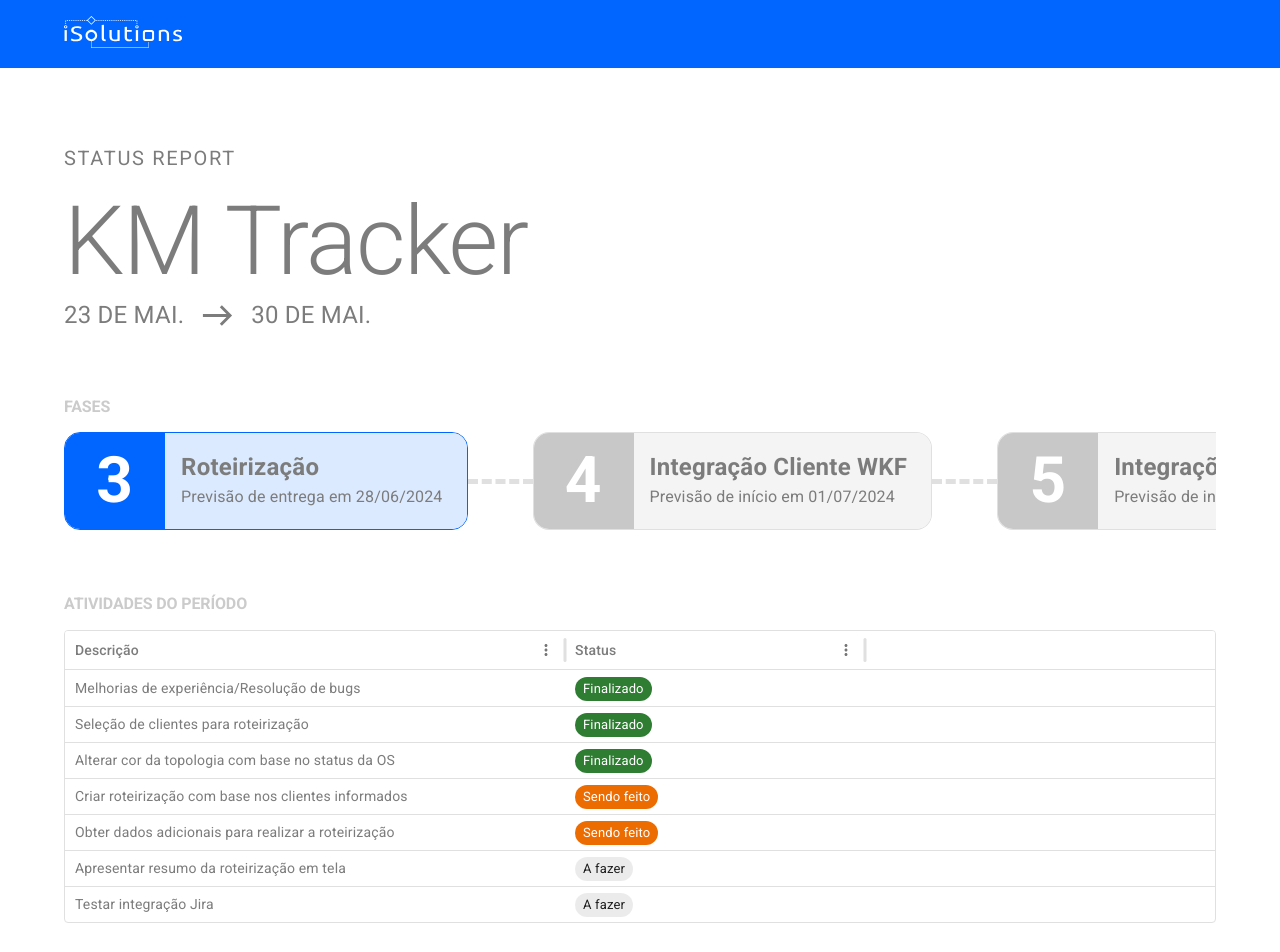
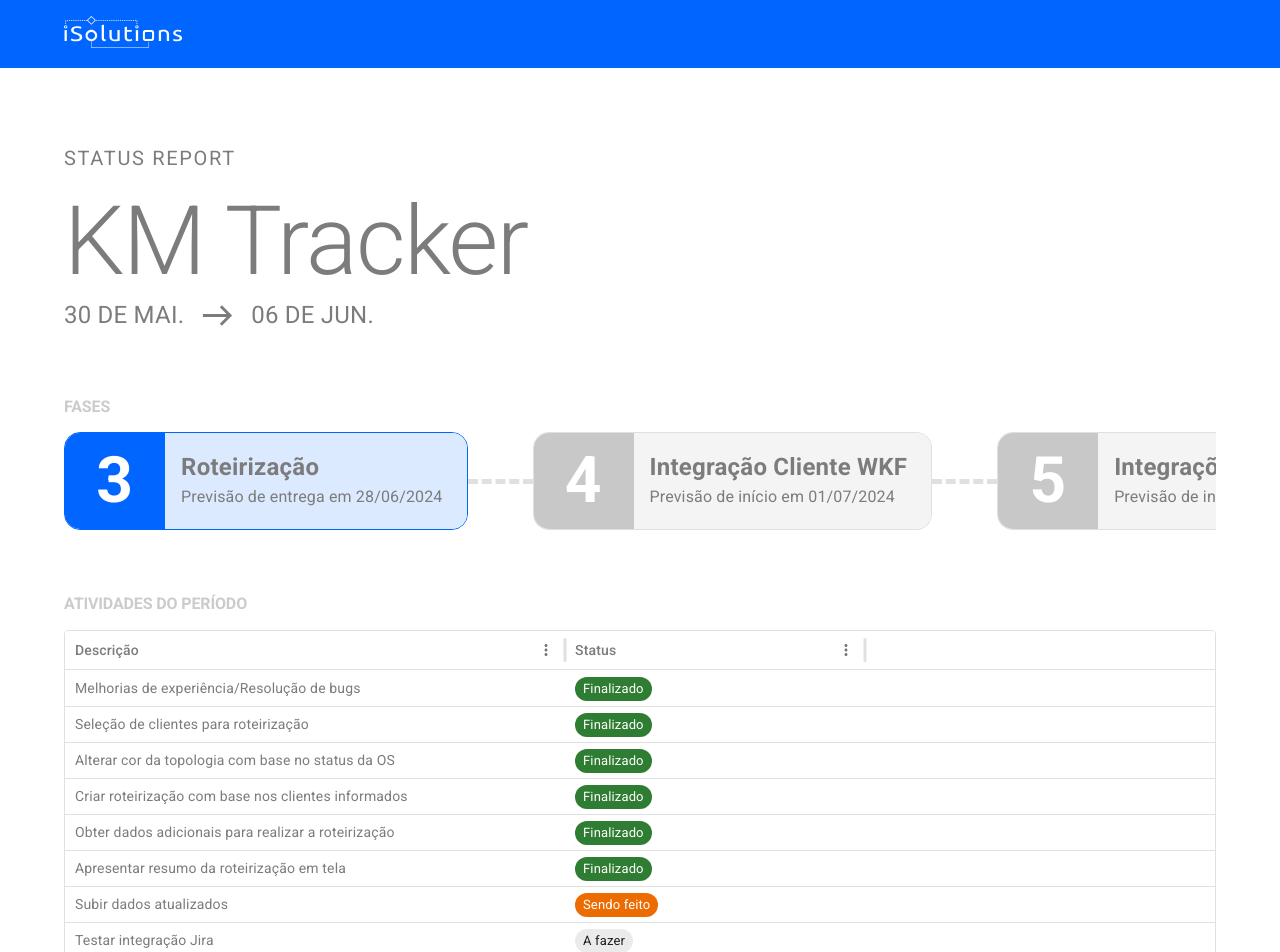
Before and after one commit to gffhammes/status-report-km-tracker, a React (Vite) app: page / in a window 1280 px wide. Shown: the top 952 px of the page. Built offline with nearby package versions, Linux system fonts and the light colour scheme.

Commit message:
feat: update data

```diff
--- a/src/data/projectData.ts
+++ b/src/data/projectData.ts
@@ -62,7 +62,7 @@ export const kmTrackerPhases: IProjectPhase[] = [
       {
         name: "Informar valores de combustível/pedágio etc",
         expectedDays: 10,
-        status: "to do",
+        status: "done",
       },
       {
         name: "Puxar a localização do técnico (localiza)",
@@ -202,8 +202,8 @@ export const projectData: IProject = {
   currentPhaseIndex: 2,
   phases: kmTrackerPhases,
   currentPeriod: {
-    start: new Date(2024, 4, 23),
-    end: new Date(2024, 4, 30),
+    start: new Date(2024, 4, 30),
+    end: new Date(2024, 5, 6),
   },
   problems: [],
   periodActivities: [
@@ -225,17 +225,22 @@ export const projectData: IProject = {
     {
       name: "Criar roteirização com base nos clientes informados",
       expectedDays: 4,
-      status: "doing",
+      status: "done",
     },
     {
       name: "Obter dados adicionais para realizar a roteirização",
       expectedDays: 4,
-      status: "doing",
+      status: "done",
     },
     {
       name: "Apresentar resumo da roteirização em tela",
       expectedDays: 4,
-      status: "to do",
+      status: "done",
+    },
+    {
+      name: "Subir dados atualizados",
+      expectedDays: 4,
+      status: "doing",
     },
     {
       name: "Testar integração Jira",
```
